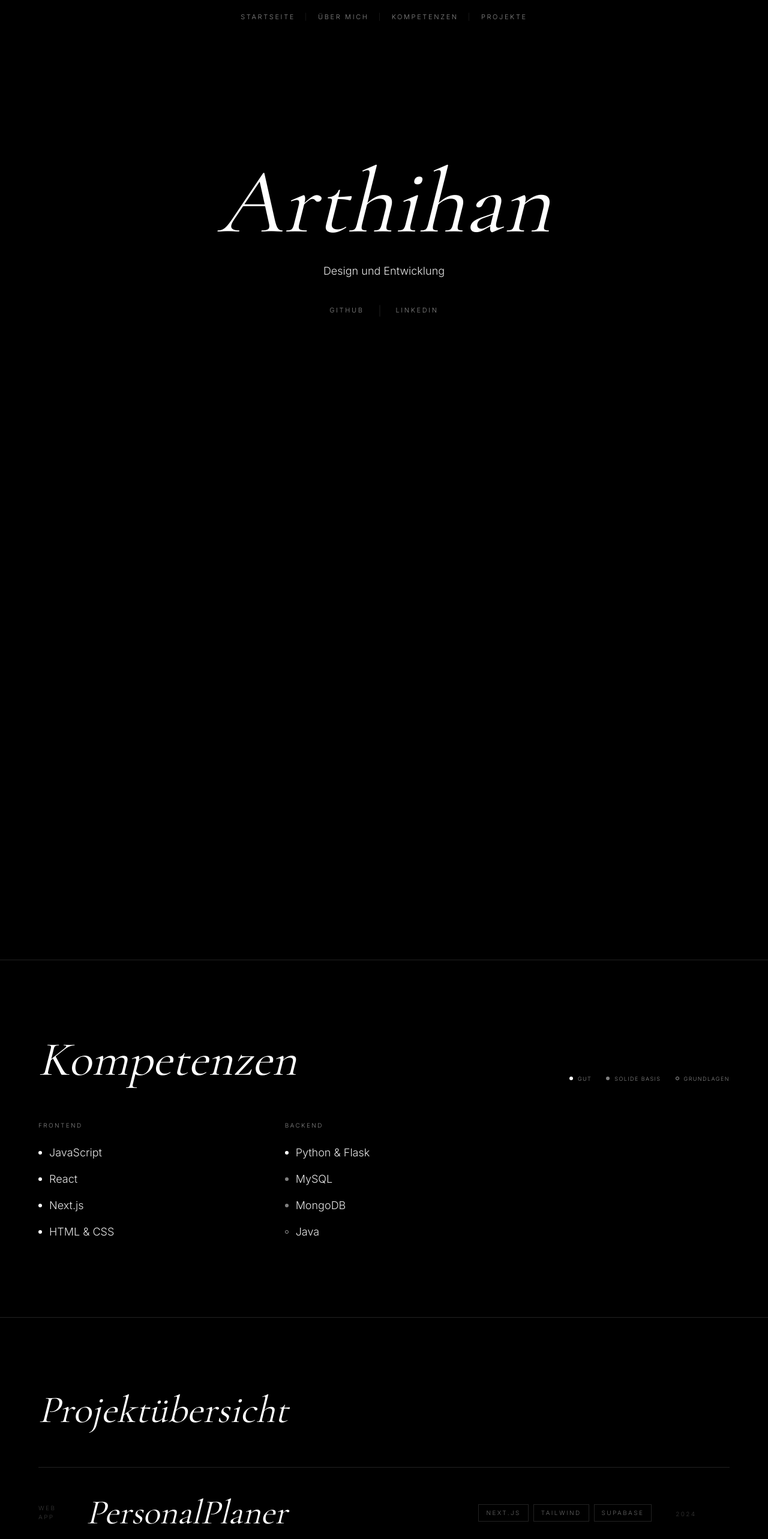
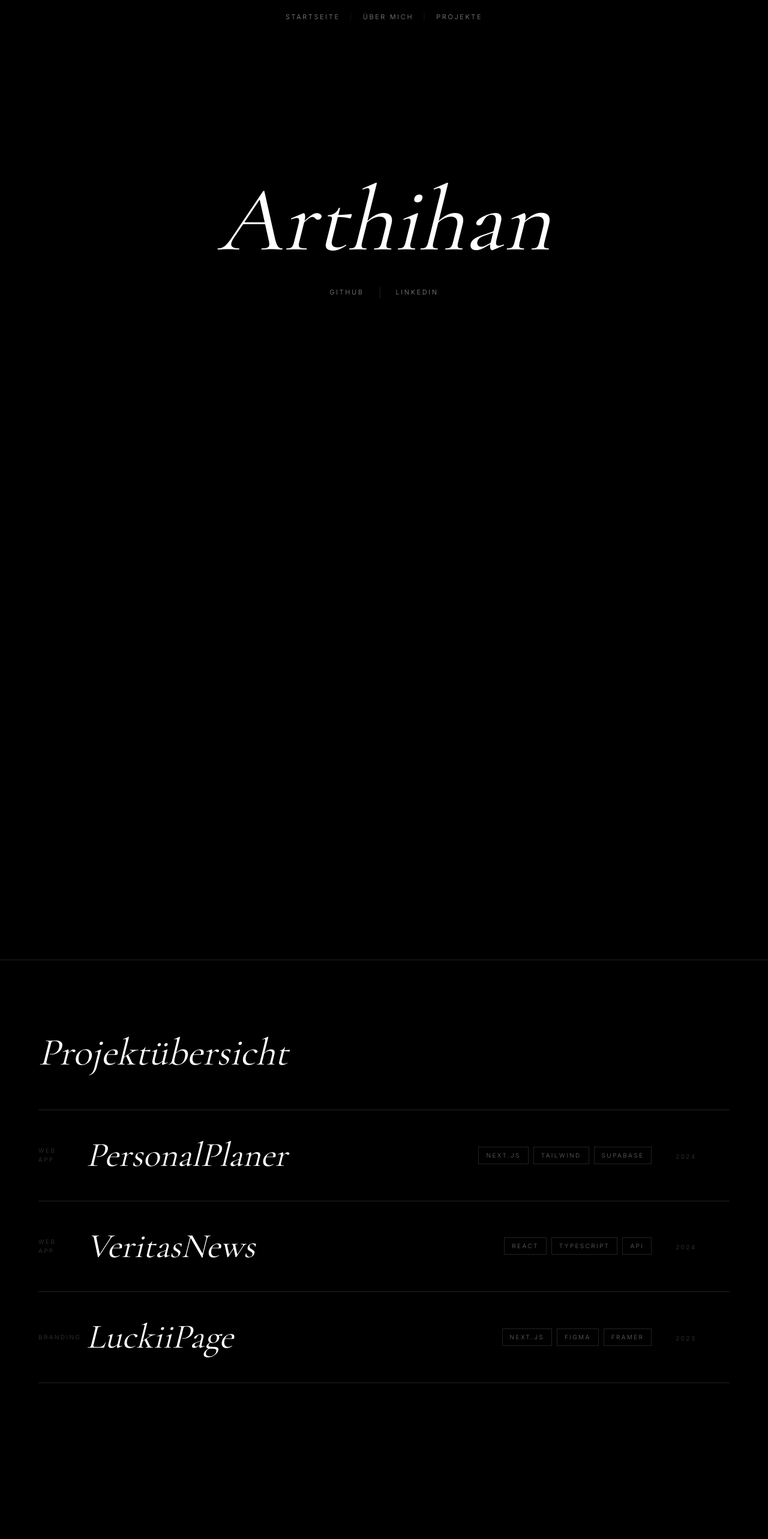
Before and after one commit to ArthihanTm/portfolio_arthihanTm, a Next.js app: page / in a window 1280 px wide. Shown: the top 2566 px of the page at 60% size. After the commit the page ends 2418 px from the top, so only its background shows below. Built offline with nearby package versions, Linux system fonts and the light colour scheme.

Commit message:
Refactor Home and AboutSection components by removing SkillsSection, updating layout, and enhancing skill presentation with new structure and styles. Introduce SmokeCard for visual effects in HeroAboutScroll.

```diff
--- a/app/page.tsx
+++ b/app/page.tsx
@@ -1,7 +1,6 @@
 import HeroAboutScroll from "@/components/HeroAboutScroll";
 import Nav from "@/components/Nav";
 import ProjectsSection from "@/components/ProjectsSection";
-import SkillsSection from "@/components/SkillsSection";
 
 export default function Home() {
   return (
@@ -9,7 +8,6 @@ export default function Home() {
       <Nav />
       <main>
         <HeroAboutScroll />
-        <SkillsSection />
         <ProjectsSection />
       </main>
     </>
--- a/components/HeroAboutScroll.tsx
+++ b/components/HeroAboutScroll.tsx
@@ -10,6 +10,7 @@ import {
 } from "framer-motion";
 import AboutSection from "@/components/AboutSection";
 import HeroBanner from "@/components/HeroBanner";
+import { SmokeCard } from "@/components/ui/smoke-card";
 
 export default function HeroAboutScroll() {
   const trackRef = useRef<HTMLDivElement>(null);
@@ -23,7 +24,7 @@ export default function HeroAboutScroll() {
   const x = useTransform(scrollYProgress, [0, 1], ["0%", "-50%"]);
 
   const syncAboutLock = (latest: number) => {
-    const reached = latest >= 0.99;
+    const reached = latest >= 0.98;
     setHasReachedAbout(reached);
 
     if (!reached && aboutPanelRef.current) {
@@ -62,22 +63,23 @@ export default function HeroAboutScroll() {
       />
 
       <div className="sticky top-0 h-svh overflow-hidden">
+        <SmokeCard
+          active={!hasReachedAbout}
+          scrollProgress={scrollYProgress}
+          className="pointer-events-none absolute inset-0 z-20 h-full w-full bg-transparent"
+        />
         <motion.div
           className="flex h-full w-[200vw] will-change-transform"
           style={{ x }}
         >
           <div className="h-full w-screen shrink-0 overflow-hidden">
-            <HeroBanner />
+            <HeroBanner showSmoke={false} />
           </div>
           <div
             ref={aboutPanelRef}
-            className={
-              hasReachedAbout
-                ? "h-full w-screen shrink-0 overflow-y-auto overscroll-y-auto"
-                : "h-full w-screen shrink-0 overflow-hidden"
-            }
+            className="h-full w-screen shrink-0 overflow-hidden"
           >
-            <AboutSection className="min-h-full border-l border-t-0" />
+            <AboutSection className="h-full min-h-0 border-l border-t-0" />
           </div>
         </motion.div>
       </div>
--- a/components/HeroBanner.tsx
+++ b/components/HeroBanner.tsx
@@ -39,7 +39,11 @@ function fadeUpWithDelay(base: Variants, delay: number): Variants {
   return fallback;
 }
 
-export default function HeroBanner() {
+export default function HeroBanner({
+  showSmoke = true,
+}: {
+  showSmoke?: boolean;
+}) {
   const { fadeUp } = usePortfolioAnimations();
 
   const variantsSub = useMemo(() => fadeUpWithDelay(fadeUp, 0.1), [fadeUp]);
@@ -47,21 +51,14 @@ export default function HeroBanner() {
 
   return (
     <section className="relative flex h-full min-h-svh items-center justify-center overflow-hidden px-6 py-24 md:px-10 lg:px-16">
-      <SmokeCard className="pointer-events-none absolute inset-0 z-10 h-full w-full bg-transparent" />
+      {showSmoke ? (
+        <SmokeCard className="pointer-events-none absolute inset-0 z-10 h-full w-full bg-transparent" />
+      ) : null}
 
       <div className="mx-auto grid w-full max-w-[960px] grid-cols-1 justify-items-center text-center [grid-template-areas:'name'_'sub'_'links']">
         <h1 className="w-full max-w-[960px] select-none font-display text-[clamp(4.5rem,12vw,10rem)] italic leading-[0.88] text-white [grid-area:name]">
           Arthihan
         </h1>
-
-        <motion.p
-          className="mt-8 max-w-2xl text-base leading-8 text-white/90 md:text-lg [grid-area:sub]"
-          variants={variantsSub}
-          initial={false}
-          animate="show"
-        >
-          Design und Entwicklung
-        </motion.p>
 
         <motion.div
           className="mt-10 flex items-center gap-6 [grid-area:links]"
--- a/components/Nav.tsx
+++ b/components/Nav.tsx
@@ -6,7 +6,6 @@ import { motion } from "framer-motion";
 const navLinks = [
   { href: "#startseite", label: "Startseite" },
   { href: "#uber-mich", label: "Über Mich" },
-  { href: "#kompetenzen", label: "Kompetenzen" },
   { href: "#projekte", label: "Projekte" },
 ];
 
--- a/components/SkillsSection.tsx
+++ /dev/null
@@ -1,78 +0,0 @@
-const skillGroups = [
-  {
-    title: "Frontend",
-    skills: [
-      { name: "JavaScript", level: "good" },
-      { name: "React", level: "good" },
-      { name: "Next.js", level: "good" },
-      { name: "HTML & CSS", level: "good" },
-    ],
-  },
-  {
-    title: "Backend",
-    skills: [
-      { name: "Python & Flask", level: "good" },
-      { name: "MySQL", level: "intermediate" },
-      { name: "MongoDB", level: "intermediate" },
-      { name: "Java", level: "basic" },
-    ],
-  },
-];
-
-const levelStyles = {
-  good: "bg-white",
-  intermediate: "bg-white/50",
-  basic: "border border-white/60",
-};
-
-export default function SkillsSection() {
-  return (
-    <section
-      id="kompetenzen"
-      className="border-t border-border px-6 py-24 md:px-10 md:py-32 lg:px-16"
-    >
-      <div className="mx-auto max-w-[1440px]">
-        <div className="flex flex-col gap-8 md:flex-row md:items-end md:justify-between">
-          <h2 className="font-display text-[clamp(3rem,8vw,5rem)] italic leading-[0.95]">
-            Kompetenzen
-          </h2>
-
-          <div className="flex flex-wrap gap-x-6 gap-y-2 font-label text-[9px] uppercase tracking-[0.16em] text-muted">
-            <span className="flex items-center gap-2">
-              <i className="h-1.5 w-1.5 rounded-full bg-white" /> Gut
-            </span>
-            <span className="flex items-center gap-2">
-              <i className="h-1.5 w-1.5 rounded-full bg-white/50" /> Solide Basis
-            </span>
-            <span className="flex items-center gap-2">
-              <i className="h-1.5 w-1.5 rounded-full border border-white/60" /> Grundlagen
-            </span>
-          </div>
-        </div>
-
-        <div className="mt-16 grid gap-12 sm:grid-cols-2 lg:grid-cols-3 lg:gap-20">
-          {skillGroups.map((group) => (
-            <div key={group.title}>
-              <h3 className="font-label text-[10px] uppercase tracking-label text-muted">
-                {group.title}
-              </h3>
-              <ul className="mt-6 space-y-4">
-                {group.skills.map((skill) => (
-                  <li key={skill.name} className="flex items-center gap-3">
-                    <span
-                      aria-hidden="true"
-                      className={`h-1.5 w-1.5 flex-none rounded-full ${
-                        levelStyles[skill.level as keyof typeof levelStyles]
-                      }`}
-                    />
-                    <span className="text-lg text-white/90">{skill.name}</span>
-                  </li>
-                ))}
-              </ul>
-            </div>
-          ))}
-        </div>
-      </div>
-    </section>
-  );
-}
--- a/components/ui/smoke-card.tsx
+++ b/components/ui/smoke-card.tsx
@@ -1,6 +1,7 @@
 "use client";
 
 import React, { useEffect, useRef } from "react";
+import type { MotionValue } from "framer-motion";
 import { cn } from "@/lib/utils";
 
 class Particle {
@@ -12,13 +13,13 @@ class Particle {
   life: number;
   initialSize: number;
 
-  constructor(x: number, y: number) {
+  constructor(x: number, y: number, dirX = 0, dirY = -1) {
     this.x = x;
     this.y = y;
     this.size = Math.random() * 5 + 2;
-    this.speedX = Math.random() * 2 - 1;
-    this.speedY = -Math.random() * 3 - 1;
-    this.life = 100;
+    this.speedX = dirX * (0.5 + Math.random() * 1.4) + (Math.random() * 0.8 - 0.4);
+    this.speedY = dirY * (0.4 + Math.random()) - Math.random() * 1.6;
+    this.life = 90 + Math.random() * 30;
     this.initialSize = this.size;
   }
 
@@ -26,15 +27,40 @@ class Particle {
     this.x += this.speedX;
     this.y += this.speedY;
     this.life -= 1;
-    this.size = Math.max(0, this.initialSize * (this.life / 100));
+    this.size = Math.max(0, this.initialSize * (this.life / 120));
   }
 }
 
-const SmokeCard = ({ className }: { className?: string }) => {
+const SmokeCard = ({
+  className,
+  active = true,
+  scrollProgress,
+}: {
+  className?: string;
+  active?: boolean;
+  scrollProgress?: MotionValue<number>;
+}) => {
   const canvasRef = useRef<HTMLCanvasElement>(null);
   const particlesRef = useRef<Particle[]>([]);
   const mousePosRef = useRef({ x: 0, y: 0 });
+  const lastMouseRef = useRef<{ x: number; y: number } | null>(null);
+  const lastProgressRef = useRef<number | null>(null);
+  const activeRef = useRef(active);
+  const scrollProgressRef = useRef(scrollProgress);
   const animationFrameRef = useRef<number | undefined>(undefined);
+
+  useEffect(() => {
+    activeRef.current = active;
+    if (!active) {
+      mousePosRef.current = { x: 0, y: 0 };
+      lastMouseRef.current = null;
+      particlesRef.current = [];
+    }
+  }, [active]);
+
+  useEffect(() => {
+    scrollProgressRef.current = scrollProgress;
+  }, [scrollProgress]);
 
   useEffect(() => {
     const canvas = canvasRef.current;
@@ -47,9 +73,78 @@ const SmokeCard = ({ className }: { className?: string }) => {
       return;
     }
 
+    const spawnAlongLine = (
+      fromX: number,
+      fromY: number,
+      toX: number,
+      toY: number,
+    ) => {
+      const dx = toX - fromX;
+      const dy = toY - fromY;
+      const distance = Math.hypot(dx, dy);
+      const steps = Math.max(1, Math.ceil(distance / 5));
+      const dirX = distance > 0 ? dx / distance : 0;
+      const dirY = distance > 0 ? dy / distance : -1;
+
+      for (let index = 0; index <= steps; index += 1) {
+        const t = index / steps;
+        particlesRef.current.push(
+          new Particle(
+            fromX + dx * t + (Math.random() * 8 - 4),
+            fromY + dy * t + (Math.random() * 8 - 4),
+            dirX,
+            dirY,
+          ),
+        );
+      }
+
+      if (particlesRef.current.length > 420) {
+        particlesRef.current.splice(0, particlesRef.current.length - 420);
+      }
+    };
+
     const animate = () => {
       const rect = canvas.getBoundingClientRect();
       ctx.clearRect(0, 0, rect.width, rect.height);
+
+      const progress = scrollProgressRef.current?.get() ?? 0;
+      const reachedAbout = progress >= 0.98;
+      const mouse = mousePosRef.current;
+
+      if (!activeRef.current || reachedAbout) {
+        particlesRef.current = [];
+        lastMouseRef.current = null;
+        lastProgressRef.current = progress;
+        animationFrameRef.current = requestAnimationFrame(animate);
+        return;
+      }
+
+      if (mouse.x !== 0 && mouse.y !== 0) {
+        const lastMouse = lastMouseRef.current;
+        const lastProgress = lastProgressRef.current;
+        const contentDeltaX =
+          lastProgress == null ? 0 : -(progress - lastProgress) * rect.width;
+        const mouseDeltaX = lastMouse ? mouse.x - lastMouse.x : 0;
+        const mouseDeltaY = lastMouse ? mouse.y - lastMouse.y : 0;
+        const moved =
+          Math.hypot(mouseDeltaX, mouseDeltaY) > 1.2 ||
+          Math.abs(contentDeltaX) > 1.2;
+
+        if (lastMouse && moved) {
+          spawnAlongLine(
+            lastMouse.x + contentDeltaX,
+            lastMouse.y,
+            mouse.x,
+            mouse.y,
+          );
+        }
+
+        lastMouseRef.current = { x: mouse.x, y: mouse.y };
+        lastProgressRef.current = progress;
+      } else {
+        lastMouseRef.current = null;
+        lastProgressRef.current = progress;
+      }
 
       particlesRef.current = particlesRef.current
         .filter((particle) => particle.life > 0 && particle.size > 0)
@@ -57,8 +152,8 @@ const SmokeCard = ({ className }: { className?: string }) => {
           particle.update();
 
           if (particle.size > 0) {
-            const opacity = particle.life / 100;
-            ctx.fillStyle = `rgba(128, 128, 128, ${opacity})`;
+            const opacity = Math.min(1, particle.life / 100);
+            ctx.fillStyle = `rgba(160, 160, 160, ${opacity})`;
             ctx.beginPath();
             ctx.arc(particle.x, particle.y, particle.size, 0, Math.PI * 2);
             ctx.fill();
@@ -66,17 +161,6 @@ const SmokeCard = ({ className }: { className?: string }) => {
 
           return particle;
         });
-
-      if (mousePosRef.current.x !== 0 && mousePosRef.current.y !== 0) {
-        for (let i = 0; i < 2; i++) {
-          particlesRef.current.push(
-            new Particle(
-              mousePosRef.current.x + (Math.random() * 10 - 5),
-              mousePosRef.current.y + (Math.random() * 10 - 5),
-            ),
-          );
-        }
-      }
 
       animationFrameRef.current = requestAnimationFrame(animate);
     };
@@ -92,6 +176,12 @@ const SmokeCard = ({ className }: { className?: string }) => {
     };
 
     const onPointerMove = (event: PointerEvent) => {
+      if (!activeRef.current) {
+        mousePosRef.current = { x: 0, y: 0 };
+        lastMouseRef.current = null;
+        return;
+      }
+
       const rect = canvas.getBoundingClientRect();
       const inside =
         event.clientX >= rect.left &&
@@ -101,6 +191,7 @@ const SmokeCard = ({ className }: { className?: string }) => {
 
       if (!inside) {
         mousePosRef.current = { x: 0, y: 0 };
+        lastMouseRef.current = null;
         return;
       }
 
@@ -112,6 +203,7 @@ const SmokeCard = ({ className }: { className?: string }) => {
 
     const onPointerLeave = () => {
       mousePosRef.current = { x: 0, y: 0 };
+      lastMouseRef.current = null;
     };
 
     updateCanvasSize();
@@ -131,12 +223,7 @@ const SmokeCard = ({ className }: { className?: string }) => {
   }, []);
 
   return (
-    <div
-      className={cn(
-        "relative overflow-hidden bg-black",
-        className,
-      )}
-    >
+    <div className={cn("relative overflow-hidden bg-black", className)}>
       <canvas
         ref={canvasRef}
         aria-hidden="true"
```
Also changed, not shown: components/AboutSection.tsx (+69 -34 lines).
